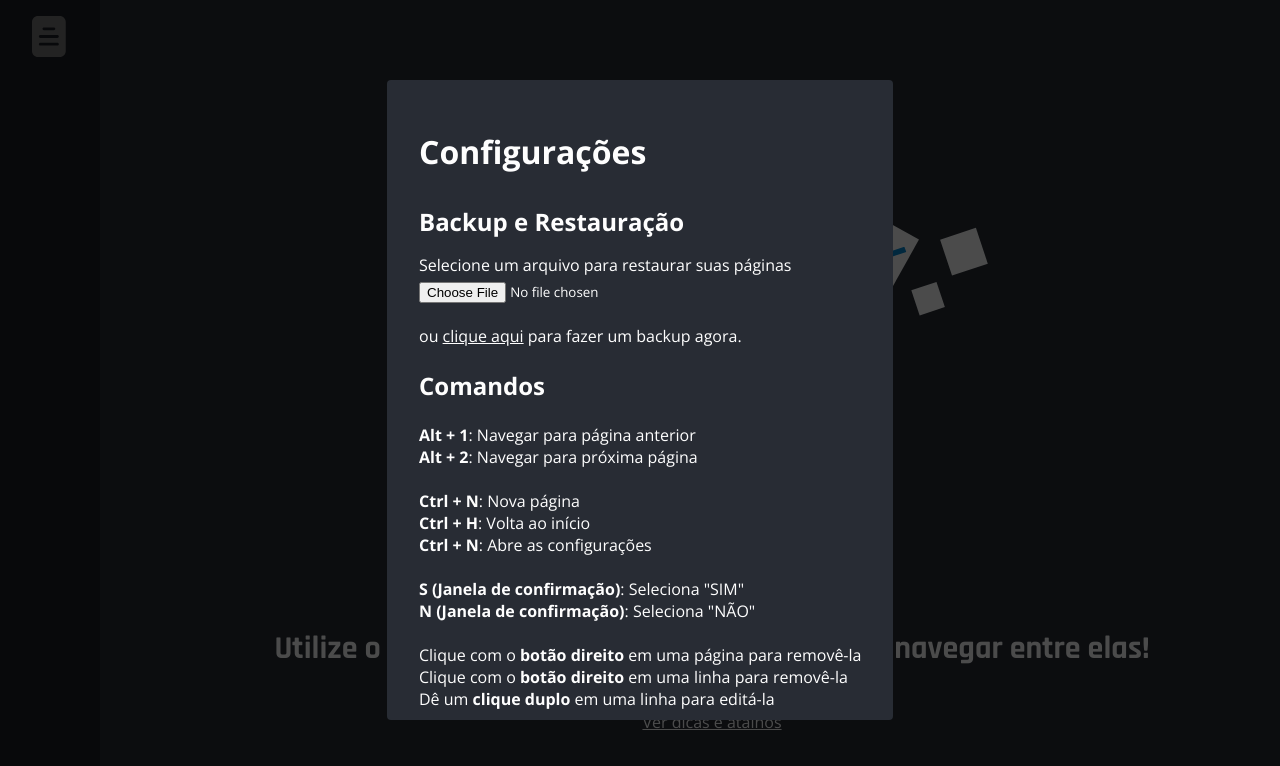
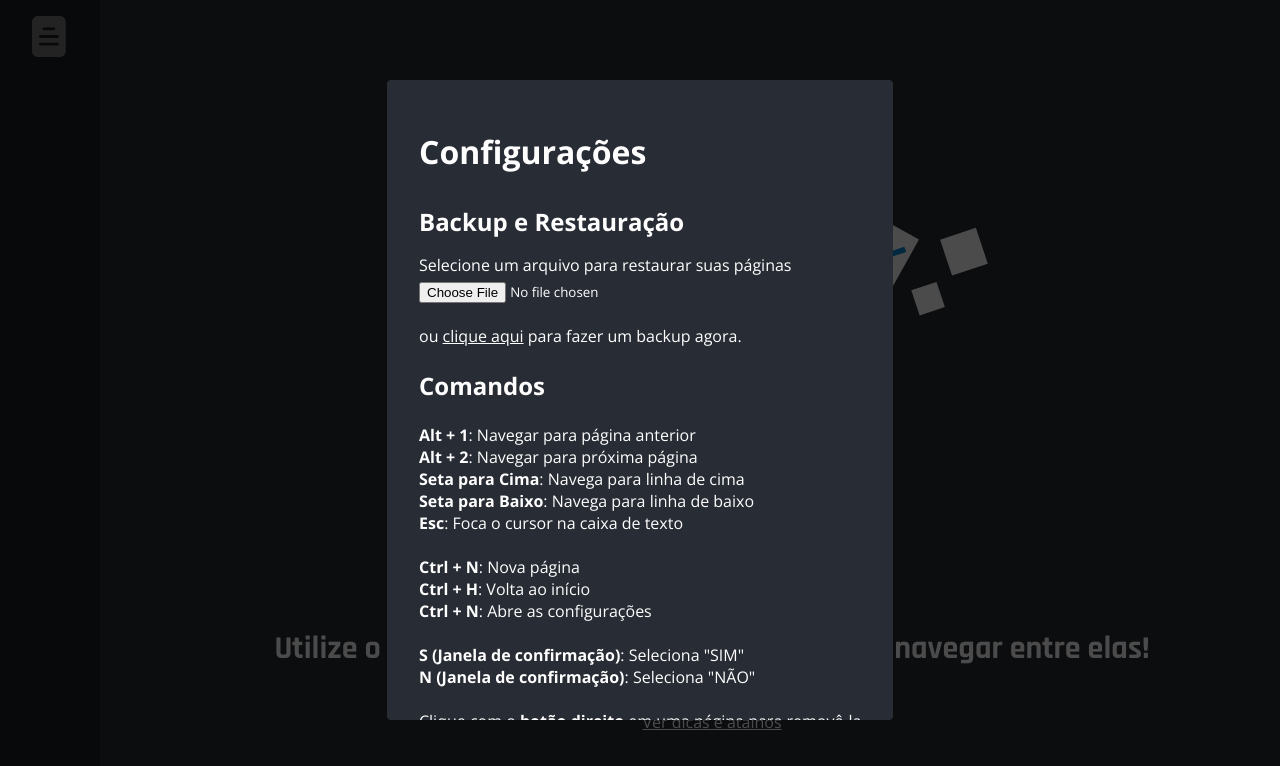
Before and after one commit to syllomex/taskpad, a React (Create React App) app in the folder web/: page /#/ in a window 1280 px wide. Both pictures are taken after a click on the button 250 px from the left and 773 px from the top of the page. Shown: the top 766 px of the page. Built offline with nearby package versions, Linux system fonts and the light colour scheme.

Commit message:
feat: close settings modal on restore backup

```diff
--- a/web/src/components/Settings/index.tsx
+++ b/web/src/components/Settings/index.tsx
@@ -9,8 +9,8 @@ import downloadData, { uploadData } from '../../utils/backup';
 import { savePagesInStorage } from '../../utils/storage';
 
 const Settings: React.FC = () => {
-	const { openModal } = useModal();
-	const { setPages } = usePage();
+	const { openModal, closeModal } = useModal();
+	const { setPages, setActivePage } = usePage();
 
 	const [uploadContent, setUploadContent] = useState<Page[] | null>(null);
 	const fileInputRef = useRef<HTMLInputElement>(null);
@@ -40,6 +40,8 @@ const Settings: React.FC = () => {
 		if (!uploadContent) return;
 		setPages(uploadContent);
 		savePagesInStorage(uploadContent);
+		setActivePage(uploadContent[0]);
+		closeModal();
 	}, [uploadContent]);
 
 	function handleClickBackup() {
@@ -80,6 +82,12 @@ const Settings: React.FC = () => {
 			<br />
 			<b>Alt + 2</b>: Navegar para próxima página
 			<br />
+			<b>Seta para Cima</b>: Navega para linha de cima
+			<br />
+			<b>Seta para Baixo</b>: Navega para linha de baixo
+			<br />
+			<b>Esc</b>: Foca o cursor na caixa de texto
+			<br />
 			<br />
 			<b>Ctrl + N</b>: Nova página
 			<br />
```
